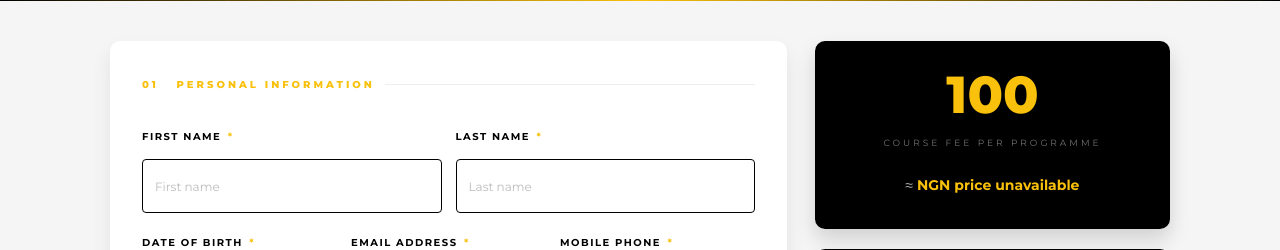
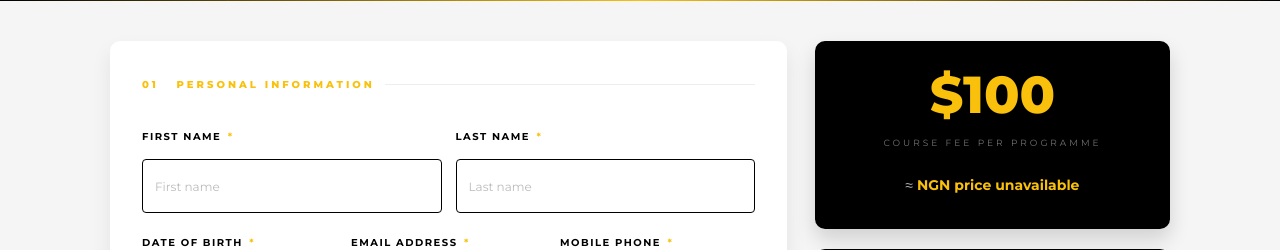
Before and after one commit to anointing1234/winlos, a Django app: page /course/registration/ in a window 1280 px wide. Shown: the part 289-539 px from the top of the page. Run offline with Django 5.2, Linux system fonts and the light colour scheme; some libraries are stand-ins or nearby versions.

Commit message:
commited

```diff
--- a/core/templates/auth/offline_registeration.html
+++ b/core/templates/auth/offline_registeration.html
@@ -885,7 +885,7 @@ input::placeholder { color: #bbb; font-size: 12px; }
   <div class="sidebar">
 
     <div class="fee-hero">
-      <span class="big" id="usd-price">100</span>
+      <span class="big" id="usd-price">$100</span>
       <span class="lbl">Course Fee Per Programme</span>
       <div class="naira">≈ <strong id="naira-price">Loading...</strong></div>
     </div>
```
